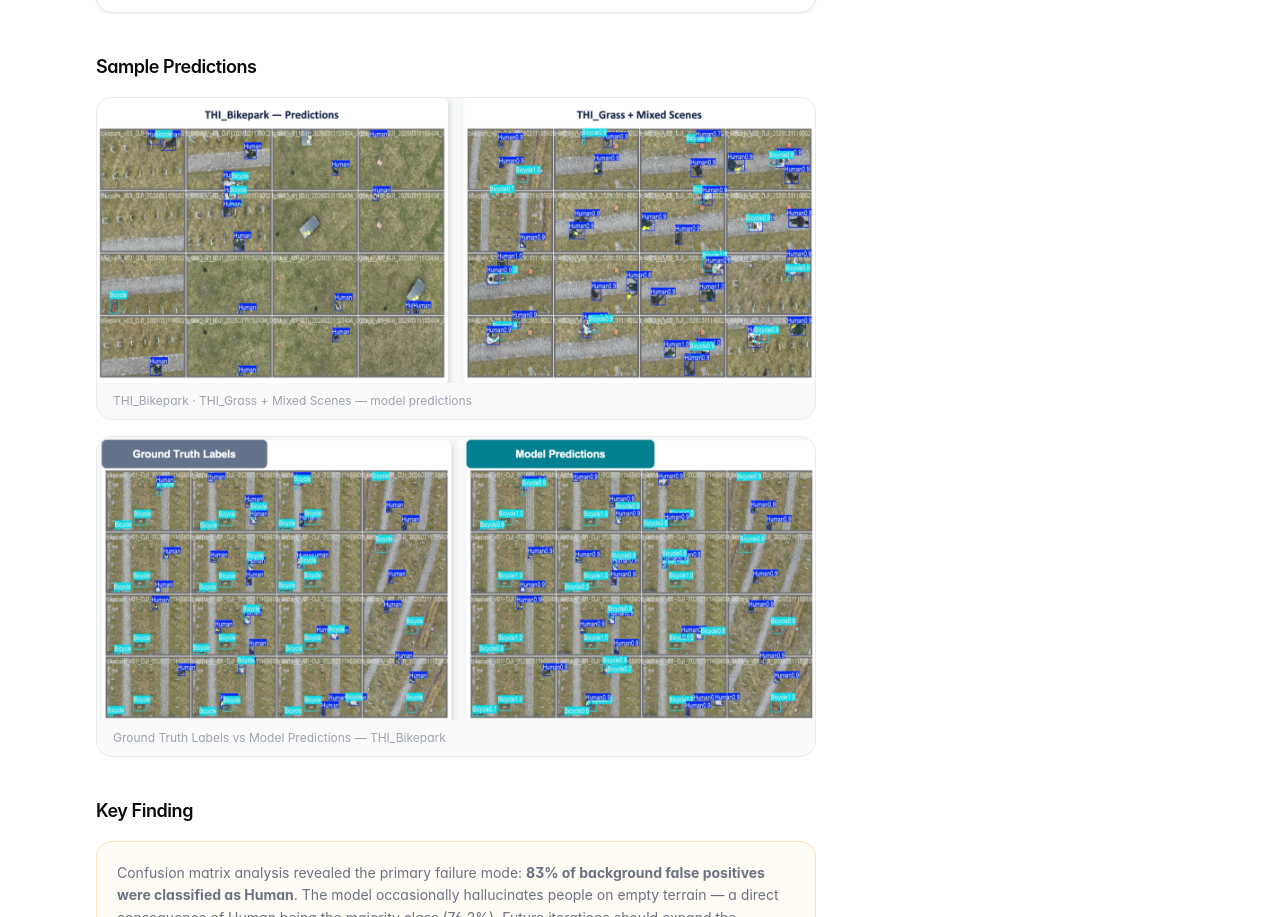
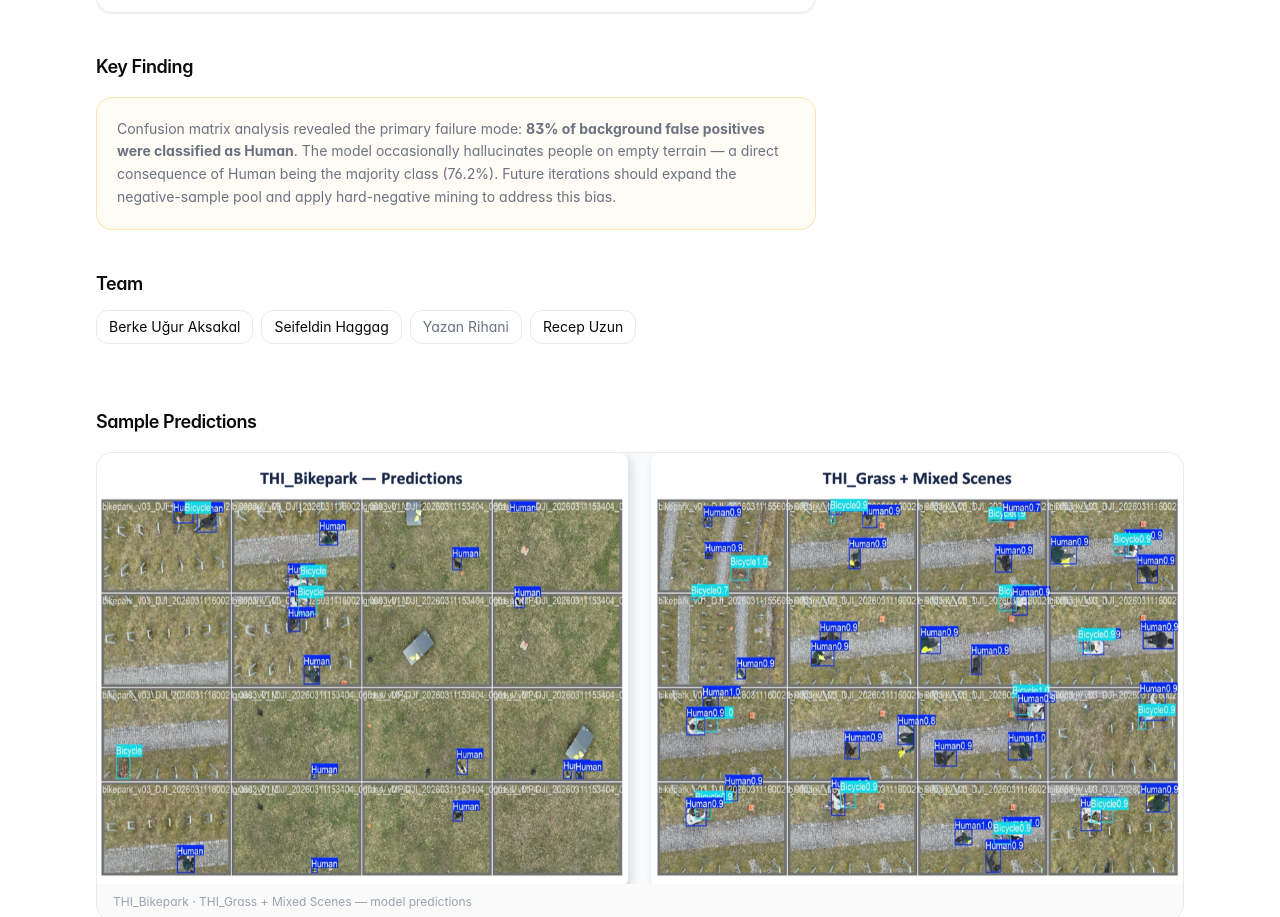
Before and after one commit to salamon30/portfolio, a Next.js app: page /projects/ariel in a window 1280 px wide. Shown: the part 2355-3272 px from the top of the page. Built offline with nearby package versions, Linux system fonts and the light colour scheme; no server answers; a web font is replaced by a local one.

Commit message:
Move prediction images outside grid for full-width display

```diff
--- a/app/projects/ariel/ArielClient.tsx
+++ b/app/projects/ariel/ArielClient.tsx
@@ -237,33 +237,6 @@ export default function ArielClient() {
             </div>
           </section>
 
-          {/* Sample predictions gallery */}
-          <section className="mt-10">
-            <h2 className="text-lg font-semibold tracking-tight">Sample Predictions</h2>
-            <div className="mt-4 flex flex-col gap-4">
-              <div className="overflow-hidden rounded-2xl border border-default bg-subtle">
-                {/* eslint-disable-next-line @next/next/no-img-element */}
-                <img
-                  src="/projects/ariel/predictions-grid.png"
-                  alt="THI_Bikepark and THI_Grass scene predictions"
-                  className="w-full"
-                  loading="lazy"
-                />
-                <p className="px-4 py-2.5 text-xs text-faint">THI_Bikepark · THI_Grass + Mixed Scenes — model predictions</p>
-              </div>
-              <div className="overflow-hidden rounded-2xl border border-default bg-subtle">
-                {/* eslint-disable-next-line @next/next/no-img-element */}
-                <img
-                  src="/projects/ariel/gt-vs-predictions.png"
-                  alt="Ground Truth Labels vs Model Predictions"
-                  className="w-full"
-                  loading="lazy"
-                />
-                <p className="px-4 py-2.5 text-xs text-faint">Ground Truth Labels vs Model Predictions — THI_Bikepark</p>
-              </div>
-            </div>
-          </section>
-
           {/* Key finding */}
           <section className="mt-10">
             <h2 className="text-lg font-semibold tracking-tight">Key Finding</h2>
@@ -379,6 +352,38 @@ export default function ArielClient() {
           </div>
         </motion.aside>
       </div>
+
+      {/* Sample predictions — full container width */}
+      <motion.section
+        initial={{ opacity: 0, y: 12 }}
+        animate={{ opacity: 1, y: 0 }}
+        transition={{ duration: 0.5, delay: 0.2 }}
+        className="mt-16"
+      >
+        <h2 className="text-lg font-semibold tracking-tight">Sample Predictions</h2>
+        <div className="mt-4 flex flex-col gap-4">
+          <div className="overflow-hidden rounded-2xl border border-default bg-subtle">
+            {/* eslint-disable-next-line @next/next/no-img-element */}
+            <img
+              src="/projects/ariel/predictions-grid.png"
+              alt="THI_Bikepark and THI_Grass scene predictions"
+              className="w-full"
+              loading="lazy"
+            />
+            <p className="px-4 py-2.5 text-xs text-faint">THI_Bikepark · THI_Grass + Mixed Scenes — model predictions</p>
+          </div>
+          <div className="overflow-hidden rounded-2xl border border-default bg-subtle">
+            {/* eslint-disable-next-line @next/next/no-img-element */}
+            <img
+              src="/projects/ariel/gt-vs-predictions.png"
+              alt="Ground Truth Labels vs Model Predictions"
+              className="w-full"
+              loading="lazy"
+            />
+            <p className="px-4 py-2.5 text-xs text-faint">Ground Truth Labels vs Model Predictions — THI_Bikepark</p>
+          </div>
+        </div>
+      </motion.section>
     </div>
   );
 }
```
